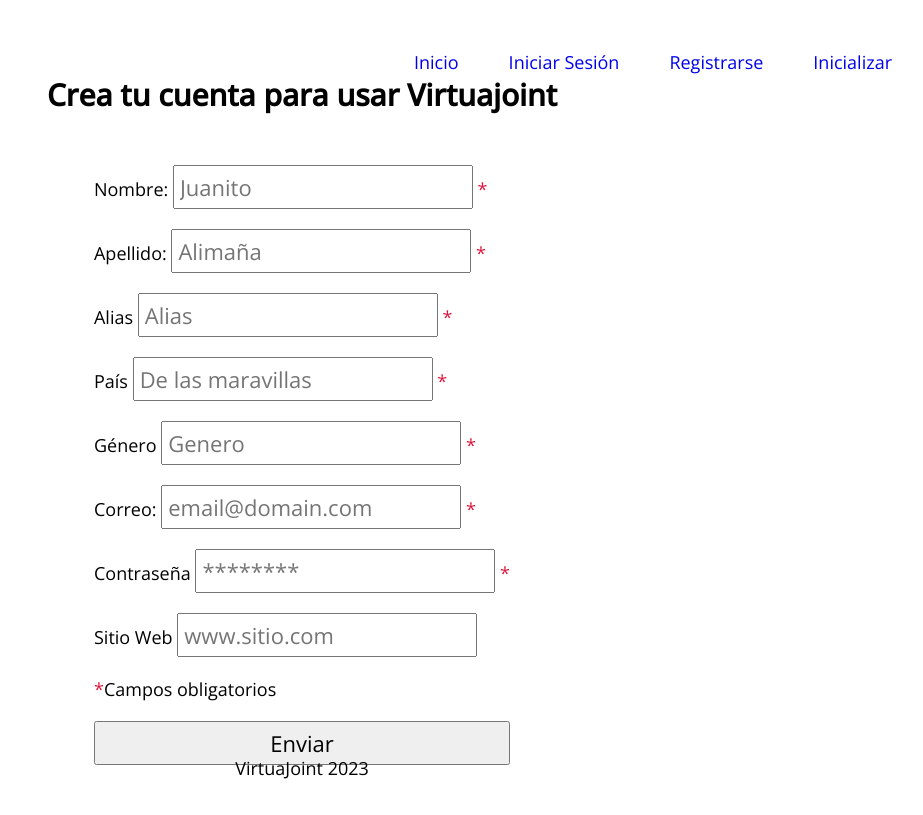
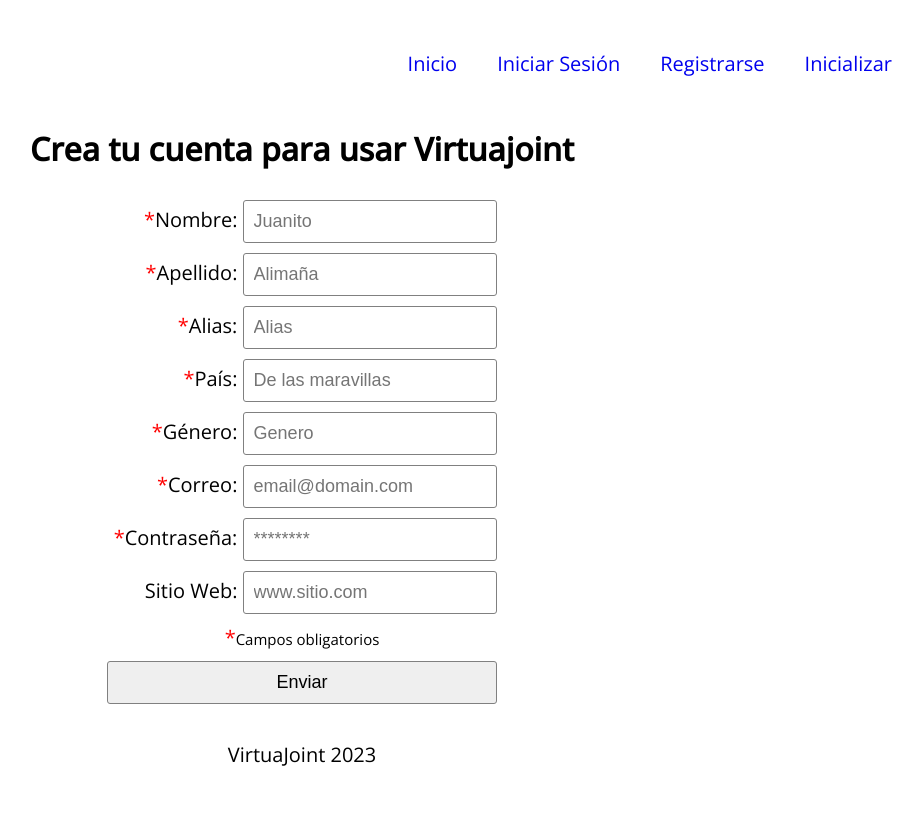
Before and after one commit to natan9019/virtuajoint, a PHP site: page /signin.php in a window 1280 px wide. Shown: the whole page, without its empty margins (338-1261 px from the left). After the commit the page ends 766 px from the top, so only its background shows below. Run offline with PHP 8.4, Linux system fonts and the light colour scheme.

Commit message:
Corrección de estilos generales, navbar, footer, signin y login

```diff
--- a/public/css/styles.css
+++ b/public/css/styles.css
@@ -4,141 +4,123 @@
     box-sizing: inherit;
     text-decoration: none;
     list-style: none;
-    font-family: "Open Sans", sans-serif;
-    font-size: 18px;
+    font-size: 2rem;
 }
 
 html {
-    min-height: 100%;
-    position: relative;
+    font-size: 62.5%;
     scroll-behavior: smooth;
     box-sizing: border-box;
+    font-family: "Open Sans", sans-serif;
+}
+
+body {
+    min-height: 100vh;
+    display: flex;
+    flex-direction: column;
 }
 
 h1 {
-    font-size: 30px;
+    text-align: center;
+    font-size: 3.2rem;
 }
 
 h2 {
-    font-size: 26px;
+    font-size: 3rem;
 }
 
-h3,
-input {
-    font-size: 22px;
+h3 {
+    font-size: 2.8rem;
 }
 
-p,
-label,
-a {
-    font-size: 18px;
+input {
+    padding: 1rem;
+    font-size: 1.8rem;
+    border: 1px solid grey;
+    border-radius: 0.3rem;
+}
+
+input[type="submit"] {
+    cursor: pointer;
+}
+
+.div-nav {
+    width: 100%;
+    display: flex;
+    justify-content: flex-end;
 }
 
 .navbar {
-    display: flex;
-    justify-content: end;
-    text-align: center;
-    padding: 50px 50px 0px 0px;
-    margin-bottom: 50px;
+    padding: 5rem;
 }
 
-.navbar-menu {
+.navbar-list {
     display: flex;
-    gap: 50px;
+    gap: 4rem;
+}
+
+.mainContent {
+    flex: 1;
+    display: flex;
+    justify-content: center;
+    align-items: center;
 }
 
 .mainSection {
     display: flex;
     flex-direction: column;
-    justify-content: center;
     align-items: center;
-    width: 100%;
+    text-align: center;
 }
 
-.heroSection,
 .loginSection,
-.signinSection,
-.initializeSection {
-    height: 80vh;
+.signinSection {
+    gap: 3rem;
 }
 
-.loginSection form,
-.signupSection form {
+.form-login,
+.form-signin {
     display: flex;
     flex-direction: column;
-    gap: 20px;
-    padding: 50px;
+    gap: 1rem;
+    text-align: left;
 }
 
-.form-login {
-    display: flex;
-    flex-direction: column;
-}
-
-/* FIXME @HUMBERTO Modifiqué momentaneamente este estilo para acomodar el formulario */
-.form-signin {
-    display: grid;
-    flex-direction: row;
-    /* gap: 5rem;
-    padding: 5rem; */
-}
-
-form input {
-    margin-bottom: 0;
-    padding: 5px;
-}
-
-input[type="submit"] {
-    cursor: pointer;
-    margin-top: 0;
-}
-
-.form-div {
+.form-input {
     display: flex;
     flex-direction: column;
 }
 
 .link-forgotPassword {
-    color: blue;
     text-decoration: underline;
+    color: red;
+}
+
+.asterisk {
+    color: red;
+}
+
+.form-signin label {
+    display: inline-block;
+    width: 13rem;
+    text-align: right;
+}
+
+.formFieldDiv:has(input:required) label:before {
+    content: "*";
+    color: red;
+}
+
+.form-signin p {
+    font-size: 1.5rem;
+    text-align: center;
 }
 
 .footer {
-    position: absolute;
-    bottom: 0;
+    display: flex;
+    justify-content: center;
+    align-items: center;
     width: 100%;
+    min-height: 10rem;
     text-align: center;
-    padding: 20px;
 }
-
-@media (max-width: 900px) {
-    form {
-        flex-direction: column;
-        gap: 0;
-    }
-
-    .navbar {
-        justify-content: center;
-    }
-
-    .mainSection {
-        margin-top: 5rem;
-    }
-
-    .hero {
-        height: 50vh;
-    }
-
-    .navbar-menu {
-        flex-direction: column;
-    }
-
-    .footer {
-        position: relative;
-        margin-top: 10rem;
-    }
-}
-
-span.asterisk {
-    color: crimson;
-}
--- a/public/footer.php
+++ b/public/footer.php
@@ -1,3 +1,5 @@
-<footer class="footer">
-    <p>VirtuaJoint 2023</p>
-</footer>
+<div class="footer">
+    <footer>
+        VirtuaJoint 2023
+    </footer>
+</div>
--- a/public/navbarMainMenu.php
+++ b/public/navbarMainMenu.php
@@ -1,8 +1,10 @@
+<div class="div-nav">
     <nav class="navbar">
-    <ul class="navbar-menu">
+        <ul class="navbar-list">
             <li> <a href="http://virtuajoint.test/">Inicio</a> </li>
             <li> <a href="http://virtuajoint.test/login.php">Iniciar Sesión</a> </li>
             <li> <a href="http://virtuajoint.test/signin.php">Registrarse</a> </li>
             <li> <a href="http://virtuajoint.test/initialize.php">Inicializar</a></li>
         </ul>
     </nav>
+</div>
--- a/public/signin.php
+++ b/public/signin.php
@@ -17,47 +17,46 @@
         include('navbarMainMenu.php');
     ?>
 
-    <section class="signinSection mainSection">
-        <h1>Crea tu cuenta para usar Virtuajoint</h1>
-        <section class="signupSection">
+    <div class="mainContent">
+        <section class="signinSection mainSection">
+            <h1>Crea tu cuenta para usar Virtuajoint</h1>
             <form action="/userRegister.php" method="post" class="form-signin">
-                <DIV class="formFieldDiv">
+                <div class="formFieldDiv">
                     <label for="lblFName">Nombre:</label>
                     <input type="text" id="txtFName" name="txtFName" placeholder="Juanito" required>
-                    <span class="asterisk">*</span>
-                </DIV>
-                <DIV class="formFieldDiv">
+                </div>
+                <div class="formFieldDiv">
                     <label for="lblLName">Apellido:</label>
                     <input type="text" id="txtLName" name="txtLName" placeholder="Alimaña" required>
-                    <span class="asterisk">*</span>
-                </DIV>
-                <DIV class="formFieldDiv">
-                    <label for="lblAlias">Alias</label>
+
+                </div>
+                <div class="formFieldDiv">
+                    <label for="lblAlias">Alias:</label>
                     <input type="text" id="txtAlias" name="txtAlias" placeholder="Alias" required>
-                    <span class="asterisk">*</span>
+
                 </div>
-                <DIV class="formFieldDiv">
-                    <label for="lblCountry">País</label>
+                <div class="formFieldDiv">
+                    <label for="lblCountry">País:</label>
                     <input type="text" id="txtCountry" name="txtCountry" placeholder="De las maravillas" required>
-                    <span class="asterisk">*</span>
+
                 </div>
-                <DIV class="formFieldDiv">
-                    <label for="lblGender">Género</label>
+                <div class="formFieldDiv">
+                    <label for="lblGender">Género:</label>
                     <input type="text" id="txtGender" name="txtGender" placeholder="Genero" required>
-                    <span class="asterisk">*</span>
+
                 </div>
-                <DIV class="formFieldDiv">
+                <div class="formFieldDiv">
                     <label for="lblEmail">Correo:</label>
                     <input type="email" id="txtEmail" name="txtEmail" placeholder="email@domain.com" required>
-                    <span class="asterisk">*</span>
+
                 </div>
-                <DIV class="formFieldDiv">
-                    <label for="lblpssword">Contraseña</label>
+                <div class="formFieldDiv">
+                    <label for="lblpssword">Contraseña:</label>
                     <input type="password" id="txtPassword" name="txtPassword" placeholder="********" required>
-                    <span class="asterisk">*</span>
+
                 </div>
-                <DIV class="formFieldDiv">
-                    <label for="lblWebsite">Sitio Web</label>
+                <div class="formFieldDiv">
+                    <label for="lblWebsite">Sitio Web:</label>
                     <input type="text" id="txtWebsite" name="txtWebsite" placeholder="www.sitio.com">
                 </div>
 
@@ -65,10 +64,10 @@
                 <input type="submit" id="btnSubmit" value="Enviar">
             </form>
         </section>
-
-        <?php
-            include('footer.php');
-        ?>
+    </div>
+    <?php
+        include('footer.php');
+    ?>
 </body>
 
 </html>
```
Also changed, not shown: public/index.php (+6 -4 lines), public/login.php (+6 -5 lines). Lines whose indentation alone changed are shown as unchanged.
